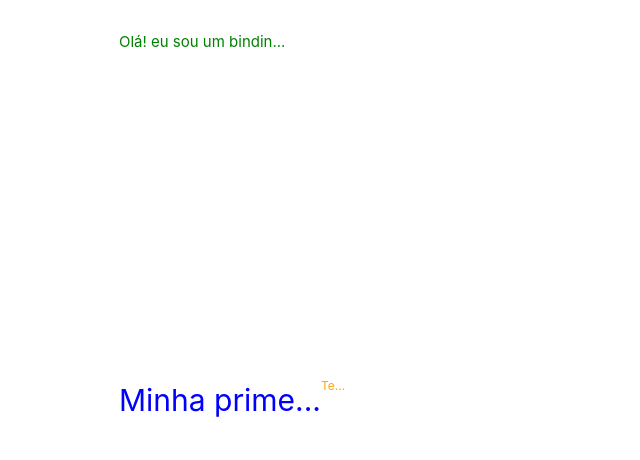
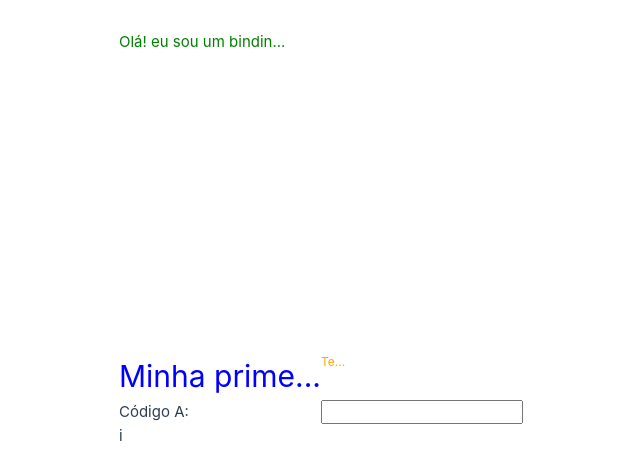
Before and after one commit to isabellacpmelo/VueJs-courses, a Vue app in the folder Desenvolvimento Web Avançado com Vue e Vuex/07 - Diretivas customizadas/diretivas/vue-project/: page / in a window 1280 px wide. Shown: the top 460 px of the page, without its empty margins (319-959 px from the left). Built offline with nearby package versions, Linux system fonts and the light colour scheme.

Commit message:
feat: Section 10 - Binding directive modifiers part 1

```diff
--- a/Desenvolvimento Web Avançado com Vue e Vuex/07 - Diretivas customizadas/diretivas/vue-project/src/App.vue
+++ b/Desenvolvimento Web Avançado com Vue e Vuex/07 - Diretivas customizadas/diretivas/vue-project/src/App.vue
@@ -25,4 +25,8 @@
   <div v-posicao:absolute="30" v-texto="{cor: 'green'}">
     Olá! eu sou um binding de argumento e valor.
   </div>
+
+  <span>Código A:</span>
+  <input type="text">
+  <span v-informacao:simples.umClickMouse="'Você encontrará o código na parte frontal do equipamento'">i</span>
 </template>
--- a/Desenvolvimento Web Avançado com Vue e Vuex/07 - Diretivas customizadas/diretivas/vue-project/src/main.js
+++ b/Desenvolvimento Web Avançado com Vue e Vuex/07 - Diretivas customizadas/diretivas/vue-project/src/main.js
@@ -32,9 +32,7 @@ vue.directive('texto', {
 
 vue.directive('posicao', {
     created(el, binding) {
-        console.log(binding.arg, binding.value)
         const posicoesPossiveis = ['relative', 'fixed', 'absolute']
-        console.log(el.style)
         if (posicoesPossiveis.includes(binding?.arg)) {
             el.style.position = binding?.arg
             el.style.top = `${binding.value}px`
@@ -42,6 +40,13 @@ vue.directive('posicao', {
     }
 })
 
+vue.directive('informacao', {
+    created(el, binding) {
+        console.log('el:', el)
+        console.log('binding:', binding)
+    }
+})
+
 vue.use(createPinia())
 vue.use(router)
 
```
